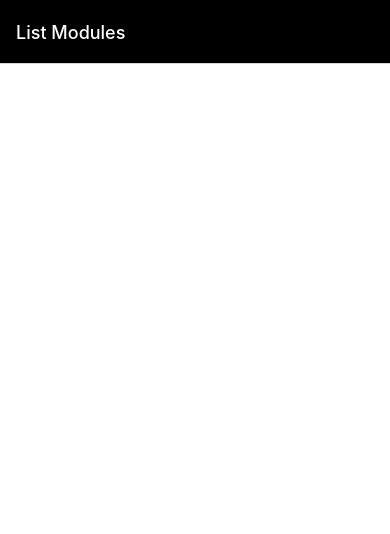
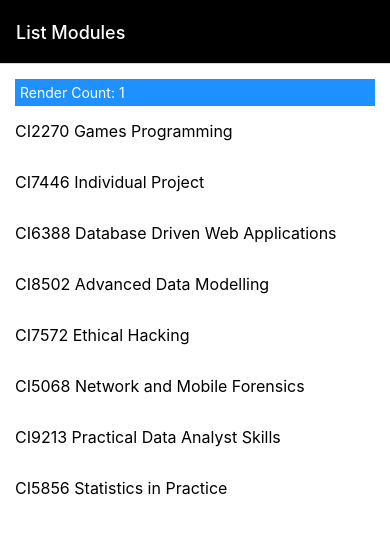
Before and after one commit to KingNA09/crudler, a React Native app: screen / in a window 390 px wide. Shown: the top 534 px of the page. Built offline with nearby package versions, Linux system fonts and the light colour scheme.

Commit message:
Completed bits

```diff
--- a/package.json
+++ b/package.json
@@ -13,7 +13,8 @@
     "expo": "~51.0.28",
     "expo-status-bar": "~1.12.1",
     "react": "18.2.0",
-    "react-native": "0.74.5"
+    "react-native": "0.74.5",
+    "react-native-fullwidth-image": "^0.1.3"
   },
   "devDependencies": {
     "@babel/core": "^7.20.0"
--- a/src/components/Screen/ModuleListScreen.js
+++ b/src/components/Screen/ModuleListScreen.js
@@ -1,27 +1,31 @@
-import { ScrollView, StyleSheet, Text, View } from "react-native";
+import { useState } from "react";
+import { StyleSheet, Text, View } from "react-native";
 import Screen from "../Layout/Screen";
-import ModuleItem from "../entity/modules/ModuleItem.js";
+import ModuleList from "../entity/modules/ModuleList.js";
+import RenderCount from "../UI/RenderCount.js";
 
 import initialModules from "../../Data/modules.js";
 
-const ModuleListScreen = () => {
-  const modules = initialModules;
+const ModuleListScreen = ({ navigation }) => {
+  //State----------------------------------------------------------------
+  const [modules, setModules] = useState(initialModules);
 
-  const handleSelect = () => alert("Item selected");
+  //Handles----------------------------------------------------------------
+  const handleselect = (module) =>
+    navigation.navigate("ModuleViewScreen", { module });
+
+  const handleDelete = (module) =>
+    setModules(modules.filter((item) => item.ModuleID !== module.ModuleID));
+
+  //Views----------------------------------------------------------------
   return (
     <Screen>
-      <ScrollView style={styles.container}>
-        {modules.map((module) => {
-          return;
-          <ModuleItem module={module} />;
-        })}
-      </ScrollView>
+      <RenderCount />
+      <ModuleList modules={modules} onSelect={handleselect} />
     </Screen>
   );
 };
 
-const styles = StyleSheet.create({
-  container: {},
-});
+const styles = StyleSheet.create({});
 
 export default ModuleListScreen;
--- a/src/components/Screen/ModuleViewScreen.js
+++ b/src/components/Screen/ModuleViewScreen.js
@@ -1,22 +1,17 @@
-import { StatusBar } from 'expo-status-bar';
-import { StyleSheet, Text, View } from 'react-native';
+import { StyleSheet } from "react-native";
+import Screen from "../Layout/Screen";
+import ModuleView from "../entity/modules/ModuleView";
 
-const  ModuleViewScreen = () => {
+const ModuleViewScreen = ({ route }) => {
+  const { module } = route.params;
+
   return (
-    <View style={styles.container}>
-      <Text>View</Text>
-      <StatusBar style="light" />
-    </View>
+    <Screen>
+      <ModuleView module={module} />
+    </Screen>
   );
-}
+};
 
-const styles = StyleSheet.create({
-  container: {
-    flex: 1,
-    backgroundColor: '#fff',
-    alignItems: 'center',
-    justifyContent: 'center',
-  },
-});
+const styles = StyleSheet.create({});
 
 export default ModuleViewScreen;
--- /dev/null
+++ b/src/components/UI/Button.js
@@ -0,0 +1,49 @@
+import { Pressable, StyleSheet, Text, View } from "react-native";
+
+export const Button = ({ label, icon, onClick, styleLabel, styleButton }) => {
+  //Initialisations----------------------------------------------------------------
+  //State----------------------------------------------------------------
+  //Handlers----------------------------------------------------------------
+  //View----------------------------------------------------------------
+  return (
+    <Pressable onPress={onClick} style={[styles.button, styleButton]}>
+      {icon ? icon : null}
+      <Text style={[styles.label, styleLabel]}>{label}</Text>
+    </Pressable>
+  );
+};
+
+export const ButtonTray = ({ children }) => {
+  //Initialisations----------------------------------------------------------------
+  //State----------------------------------------------------------------
+  //Handlers----------------------------------------------------------------
+  //View----------------------------------------------------------------
+  return <View style={styles.ButtonTray}>{children}</View>;
+};
+
+const styles = StyleSheet.create({
+  ButtonTray: {
+    flexDirection: "row",
+    gap: 15,
+  },
+
+  button: {
+    minHeight: 50,
+    borderWidth: 1,
+    borderRadius: 7,
+    borderColor: "grey",
+    backgroundColor: "white",
+    alignItems: "center",
+    justifyContent: "center",
+    padding: 3,
+    flex: 1,
+    flexDirection: "row",
+    gap: 5,
+  },
+  label: {
+    fontSize: 16,
+    color: "black",
+    fontWeight: "bold",
+    textAlign: "center",
+  },
+});
--- /dev/null
+++ b/src/components/UI/Icons.js
@@ -0,0 +1,15 @@
+import { MaterialIcons } from "@expo/vector-icons";
+
+const Icons = {};
+
+const Add = () => <MaterialIcons name="add" size={16} />;
+const Delete = () => <MaterialIcons name="delete" size={16} />;
+const Edit = () => <MaterialIcons name="edit" size={16} />;
+
+//Compose
+
+Icons.Add = Add;
+Icons.Delete = Delete;
+Icons.Edit = Edit;
+
+export default Icons;
--- /dev/null
+++ b/src/components/UI/RenderCount.js
@@ -0,0 +1,26 @@
+import { useRef } from "react";
+import { StyleSheet, Text, View } from "react-native";
+
+const RenderCount = ({
+  backgroundColor = "dodgerblue",
+  fontColor = "white",
+}) => {
+  const renderCountRef = useRef(0);
+  renderCountRef.current += 1;
+
+  return (
+    <View style={[styles.count, { backgroundColor }]}>
+      <Text style={{ color: fontColor }}>
+        Render Count: {renderCountRef.current}
+      </Text>
+    </View>
+  );
+};
+
+const styles = StyleSheet.create({
+  count: {
+    padding: 5,
+  },
+});
+
+export default RenderCount;
--- a/src/components/entity/modules/ModuleItem.js
+++ b/src/components/entity/modules/ModuleItem.js
@@ -1,9 +1,11 @@
 import { Pressable, StyleSheet, Text, View } from "react-native";
 
-const ModuleItem = (module) => {
-  const handleSelect = () => alert("Item selected");
+const ModuleItem = ({ module, onSelect }) => {
+  // Destructure props correctly here
+  const handleSelect = () => onSelect(module); // Make sure to pass 'module' to onSelect
+
   return (
-    <Pressable key={module.ModuleCode} onPress={handleSelect}>
+    <Pressable onPress={() => onSelect(module)}>
       <View style={styles.item}>
         <Text style={styles.text}>
           {module.ModuleCode} {module.ModuleName}
@@ -20,7 +22,7 @@ const styles = StyleSheet.create({
     borderColor: "white",
   },
   text: {
-    fontSize: 18,
+    fontSize: 16,
   },
 });
 
--- /dev/null
+++ b/src/components/entity/modules/ModuleList.js
@@ -0,0 +1,22 @@
+import { ScrollView, StyleSheet } from "react-native";
+import ModuleItem from "./ModuleItem.js";
+
+const ModuleList = ({ modules, onSelect }) => {
+  return (
+    <ScrollView style={styles.container}>
+      {modules.map((module) => {
+        return (
+          <ModuleItem
+            key={module.ModuleCode}
+            module={module}
+            onSelect={onSelect}
+          />
+        );
+      })}
+    </ScrollView>
+  );
+};
+
+const styles = StyleSheet.create({});
+
+export default ModuleList;
--- /dev/null
+++ b/src/components/entity/modules/ModuleView.js
@@ -0,0 +1,58 @@
+import { StyleSheet, Text, View } from "react-native";
+import FullWidthImage from "react-native-fullwidth-image";
+import { Button, ButtonTray } from "../../UI/Button";
+import Icons from "../../UI/Icons";
+const ModuleView = ({ module }) => {
+  return (
+    <View style={styles.imageContainer}>
+      <FullWidthImage
+        source={{ uri: module.ModuleImage }}
+        style={styles.image}
+      />
+      <View style={styles.infoTray}>
+        <Text style={styles.boldText}>
+          {module.ModuleCode} {module.ModuleName}
+        </Text>
+        <Text style={styles.text}>Level {module.ModuleLevel}</Text>
+        <Text style={styles.text}>
+          {module.ModuleLeaderName}
+          <Text style={styles.dimText}>(Module Leader)</Text>
+        </Text>
+      </View>
+
+      <ButtonTray>
+        <Button icon={<Icons.Edit />} label="Modify" />
+        <Button
+          icon={<Icons.Delete />}
+          label="Delete"
+          styleButton={{ backgroundColor: "mistyrose" }}
+          styleLabel={{ color: "red" }}
+        />
+      </ButtonTray>
+    </View>
+  );
+};
+
+const styles = StyleSheet.create({
+  imageContainer: {
+    gap: 15,
+  },
+  image: {
+    borderRadius: 3,
+  },
+  infoTray: {
+    gap: 5,
+  },
+  text: {
+    fontSize: 16,
+  },
+  boldText: {
+    fontSize: 16,
+    fontWeight: "bold",
+  },
+  dimText: {
+    color: "gray",
+  },
+});
+
+export default ModuleView;
```
Also changed, not shown: 1 other file (tests, documents, lock files or other folders).
